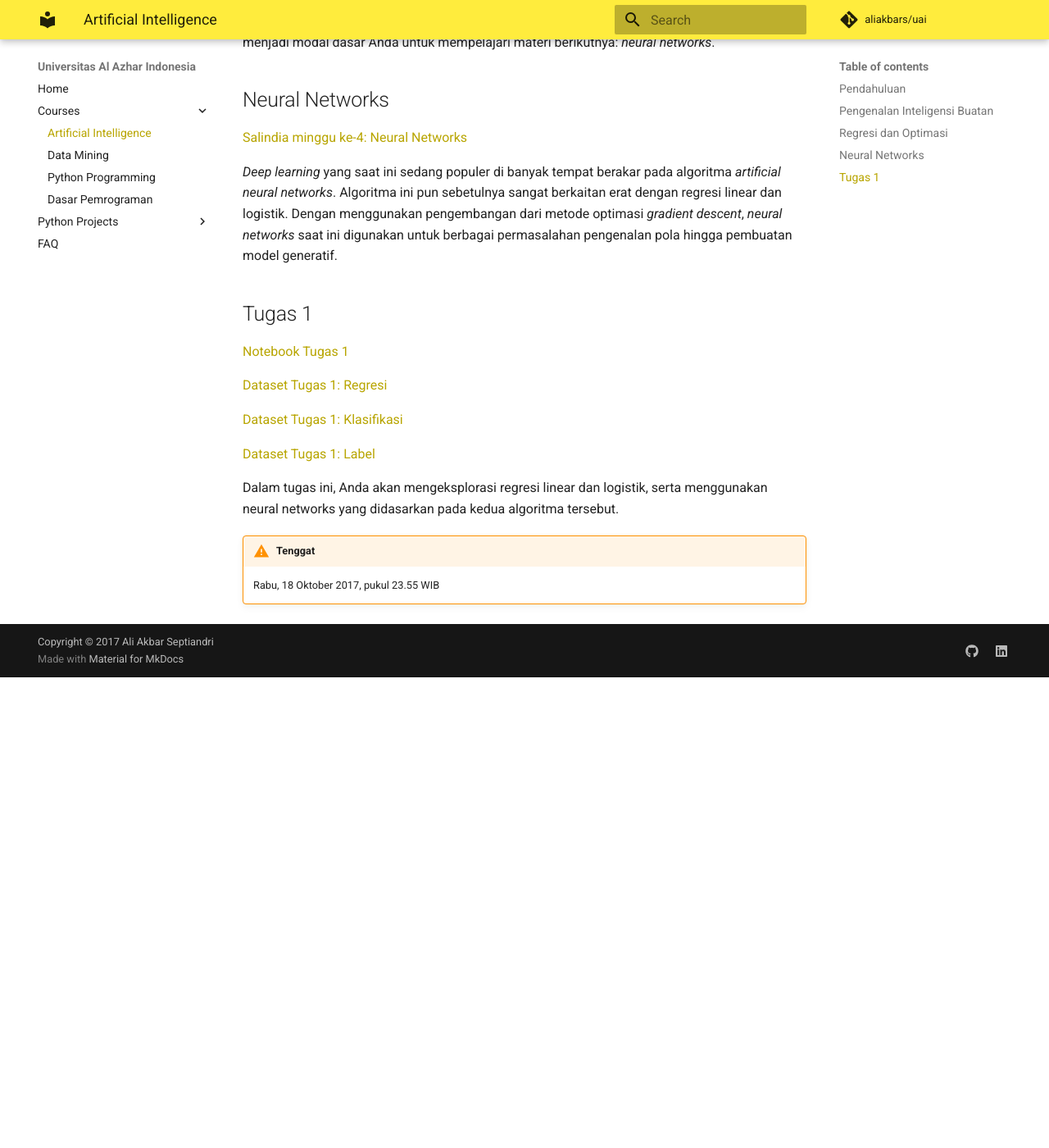
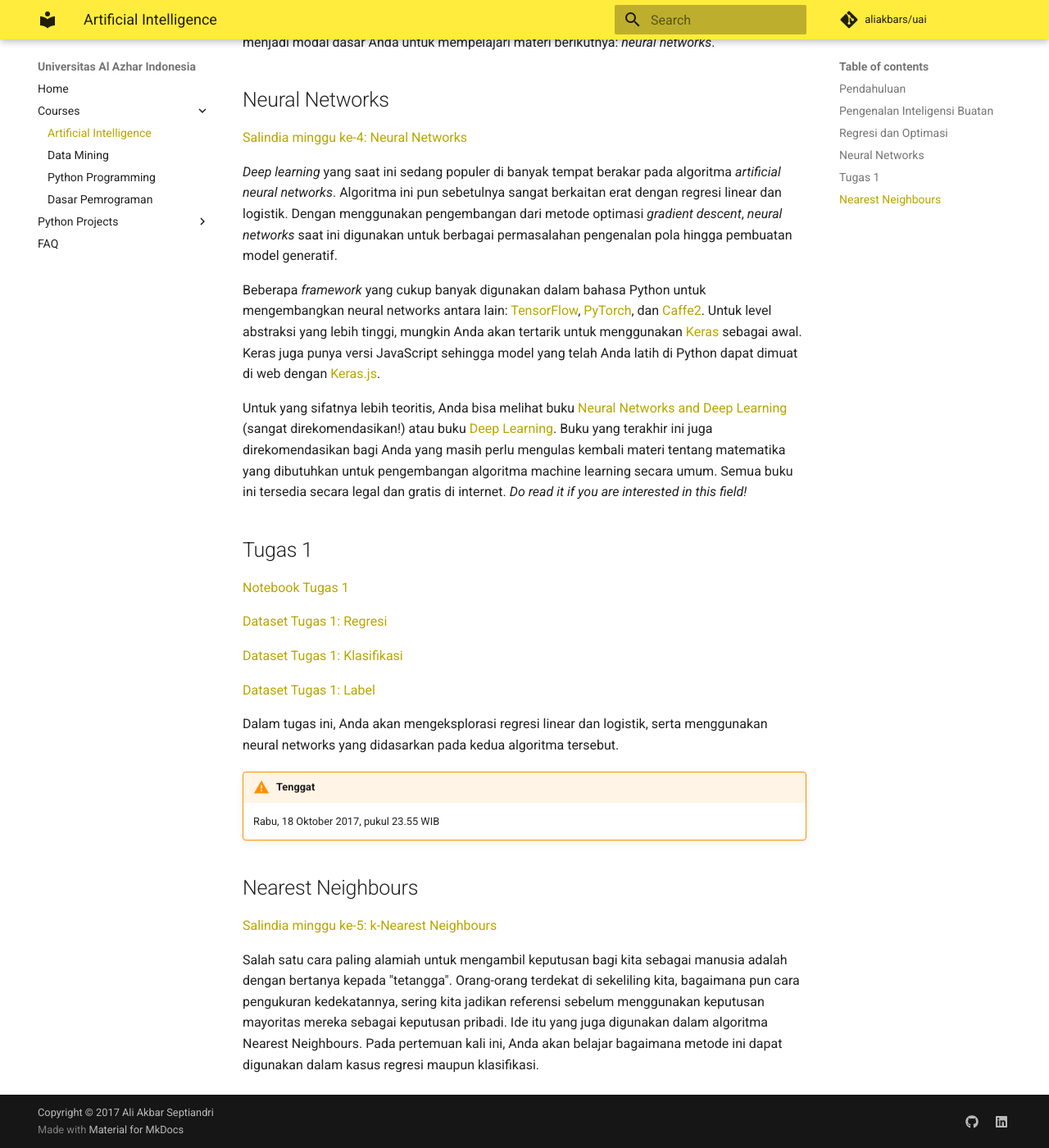
Before and after one commit to aliakbars/uai, an MkDocs documentation site: the page built from docs/ai.md, in a window 1280 px wide and 1400 px high, scrolled down 1809 px. Shown: the whole window at 82% size. Built offline with MkDocs 1.6.1 and Material for MkDocs 9.7.7, drawn with Linux system fonts in a browser that asks for light colours; comment, search, counter and statistics services are not loaded; old or Windows-style settings are respelled for this version of MkDocs; before the commit the page ends 2635 px from its top, so only the background shows below that.

Commit message:
Added tips and assignments

```diff
--- a/docs/ai.md
+++ b/docs/ai.md
@@ -43,6 +43,10 @@ Bagaimana kalau yang ingin kita prediksi nilainya berupa kategori? Misalnya, jik
 
 *Deep learning* yang saat ini sedang populer di banyak tempat berakar pada algoritma *artificial neural networks*. Algoritma ini pun sebetulnya sangat berkaitan erat dengan regresi linear dan logistik. Dengan menggunakan pengembangan dari metode optimasi *gradient descent*, *neural networks* saat ini digunakan untuk berbagai permasalahan pengenalan pola hingga pembuatan model generatif.
 
+Beberapa *framework* yang cukup banyak digunakan dalam bahasa Python untuk mengembangkan neural networks antara lain: [TensorFlow](https://www.tensorflow.org/), [PyTorch](http://pytorch.org/), dan [Caffe2](https://caffe2.ai/). Untuk level abstraksi yang lebih tinggi, mungkin Anda akan tertarik untuk menggunakan [Keras](https://keras.io/) sebagai awal. Keras juga punya versi JavaScript sehingga model yang telah Anda latih di Python dapat dimuat di web dengan [Keras.js](https://transcranial.github.io/keras-js/).
+
+Untuk yang sifatnya lebih teoritis, Anda bisa melihat buku [Neural Networks and Deep Learning](http://neuralnetworksanddeeplearning.com/) (sangat direkomendasikan!) atau buku [Deep Learning](http://www.deeplearningbook.org/). Buku yang terakhir ini juga direkomendasikan bagi Anda yang masih perlu mengulas kembali materi tentang matematika yang dibutuhkan untuk pengembangan algoritma machine learning secara umum. Semua buku ini tersedia secara legal dan gratis di internet. *Do read it if you are interested in this field!*
+
 ## Tugas 1
 
 [Notebook Tugas 1](https://nbviewer.jupyter.org/github/aliakbars/uai-ai/blob/master/scripts/tugas1.ipynb)
@@ -57,3 +61,9 @@ Dalam tugas ini, Anda akan mengeksplorasi regresi linear dan logistik, serta men
 
 !!! warning "Tenggat"
     Rabu, 18 Oktober 2017, pukul 23.55 WIB
+
+## Nearest Neighbours
+
+[Salindia minggu ke-5: k-Nearest Neighbours](https://github.com/aliakbars/uai-ai/raw/master/05-knn.pdf)
+
+Salah satu cara paling alamiah untuk mengambil keputusan bagi kita sebagai manusia adalah dengan bertanya kepada "tetangga". Orang-orang terdekat di sekeliling kita, bagaimana pun cara pengukuran kedekatannya, sering kita jadikan referensi sebelum menggunakan keputusan mayoritas mereka sebagai keputusan pribadi. Ide itu yang juga digunakan dalam algoritma Nearest Neighbours. Pada pertemuan kali ini, Anda akan belajar bagaimana metode ini dapat digunakan dalam kasus regresi maupun klasifikasi.
```
Also changed, not shown: docs/daspro.md (+3 -0 lines), docs/data-mining.md (+1 -1 lines).
